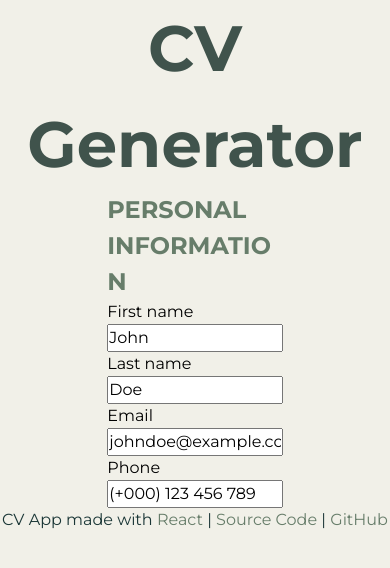
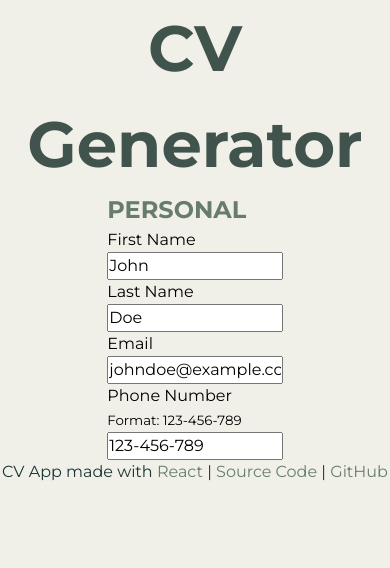
Before and after one commit to joaquimlcbfranco/cv-app, a React (Vite) app: page / in a window 390 px wide. Shown: the top 568 px of the page. Built offline with nearby package versions, Linux system fonts and the light colour scheme.

Commit message:
feat: Add format reminder to phone field

```diff
--- a/src/components/Personal.jsx
+++ b/src/components/Personal.jsx
@@ -6,7 +6,7 @@ function Personal() {
 		firstName: "John",
 		lastName: "Doe",
 		email: "johndoe@example.com",
-		phoneNumber: "(+000) 123 456 789",
+		phoneNumber: "123-456-789",
 	});
 
 	const handleChange = (e, id) => {
@@ -16,7 +16,7 @@ function Personal() {
 			setPerson({ ...person, lastName: e.target.value });
 		} else if (id === "email") {
 			setPerson({ ...person, email: e.target.value });
-		} else if (id === "tel") {
+		} else if (id === "phone") {
 			setPerson({ ...person, phoneNumber: e.target.value });
 		}
 	};
@@ -25,16 +25,16 @@ function Personal() {
 		<>
 			<section className="personal">
 				<div className="personal-inputs">
-					<h2>Personal Information</h2>
+					<h2>Personal</h2>
 					<Input
-						label="First name"
+						label="First Name"
 						type="text"
 						id="first"
 						value={person.firstName}
 						onType={handleChange}
 					></Input>
 					<Input
-						label="Last name"
+						label="Last Name"
 						type="text"
 						id="last"
 						value={person.lastName}
@@ -48,7 +48,7 @@ function Personal() {
 						onType={handleChange}
 					></Input>
 					<Input
-						label="Phone"
+						label="Phone Number"
 						type="tel"
 						id="phone"
 						value={person.phoneNumber}
@@ -61,6 +61,21 @@ function Personal() {
 }
 
 function Input({ label, type, id, value, onType }) {
+	if (id === "phone") {
+		return (
+			<label>
+				{label}
+				<br></br>
+				<small>Format: 123-456-789</small>
+				<input
+					type={type}
+					value={value}
+					pattern="[0-9]{3}-[0-9]{3}-[0-9]{3}"
+					onChange={(e) => onType(e, id)}
+				></input>
+			</label>
+		);
+	}
 	return (
 		<label>
 			{label}
```
